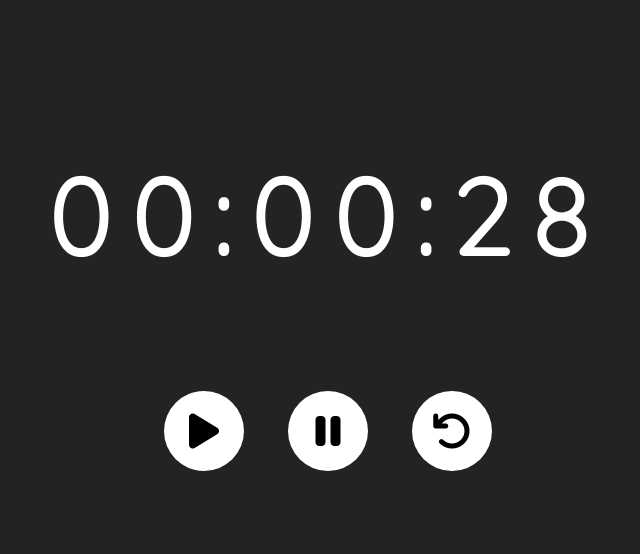
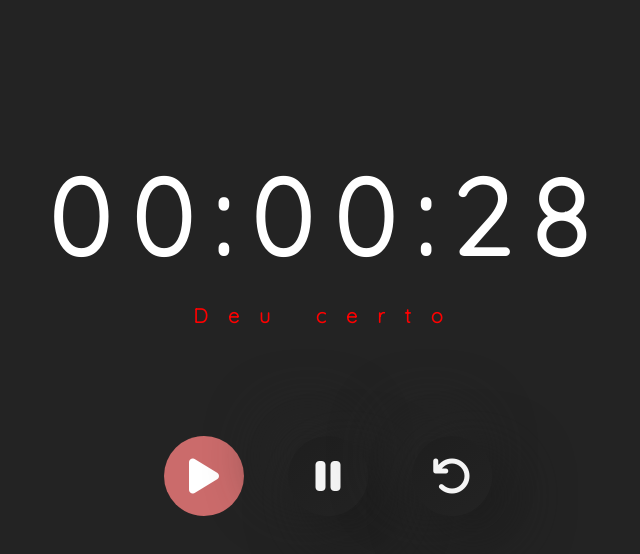
Before and after one commit to EduardoSBordin/Stopwatch, a plain HTML site: page index.html in a window 1280 px wide. Both pictures are taken after a click on the button 516 px from the left and 431 px from the top of the page. Shown: the whole page, without its empty margins (312-952 px from the left). Drawn offline with Linux system fonts and the light colour scheme.

Commit message:
Update/2.0

```diff
--- a/scripts_/stopwatch.css
+++ b/scripts_/stopwatch.css
@@ -15,21 +15,32 @@ button{
     height: 80px;
     border: none;
     border-radius: 50%;
-    background-color: white;
     padding: 20px;
-    color: black;
+    color: rgb(244, 244, 244);
     justify-content: space-between;
     margin: 20px;
     transition: 0.5s;
 }
-#pause:focus{
-    transform: scale(1.3);
+#pause , #stop{
+    border-radius: 50px;
+background: linear-gradient(145deg, #1e1e1e, #232323);
+box-shadow:  20px 20px 60px #1c1c1c,
+             -20px -20px 60px #262626;
+}
+#start{
+    background-color: rgb(255, 71, 71);
+    color: white;
 }
 #start:hover{
-    background-color: green;
-    color: white;
+    transform: scale(1.1);
 }
-
+#pause:hover, #stop:hover{
+    transform: scale(1.1);
+    border-radius: 50px;
+background: linear-gradient(145deg, #2b2b2b, #333333);
+box-shadow:  20px 20px 60px #292929,
+             -20px -20px 60px #373737;
+}
 i{
     font-size: 30pt;
 }
@@ -52,3 +63,8 @@ i{
     text-align: center;
     width: 100%;
 }
+#pTest{
+    font-size: 15pt;
+    color: red;
+    display: fixed;
+}
--- a/scripts_/stopwatch.js
+++ b/scripts_/stopwatch.js
@@ -21,19 +21,50 @@ function createTime(){
     timer = setInterval(function(){
         cron++;
         counter.innerHTML = getTime(cron);
+
+        if(cron >= 10){
+
+            let addP1 = document.createElement('p');
+            addP1.innerHTML = "Deu certo";
+            addP1.id = "pTest";
+
+            counter.appendChild(addP1);
+
+            if(cron >= 100  ){
+
+                let addP2 = document.createElement('p');
+            addP2.innerHTML = "Deu certooo";
+            addP2.id = "pTest";
+
+            addP1.remove();
+            counter.appendChild(addP2);
+            }
+
+        }
+
     }, speed)
 }
+
 
 btnStart.addEventListener('click', function(){
 
     createTime();
     btnStart.disabled = true;
+    btnStart.style.backgroundColor = "rgb(203, 107, 107)";
+
+    counter.style.color = "white";
+    counter.style.transform = "Scale(1)";
 });
 
 btnPause.addEventListener('click', function(){
 
     clearInterval(timer);
     btnStart.disabled = false;
+    btnStart.style.backgroundColor = "rgb(255, 71, 71)";
+
+    counter.style.color = "red";
+    counter.style.transition = "0.5s";
+    counter.style.transform = "Scale(1.2)";
 });
 
 btnStop.addEventListener('click', function(){
@@ -42,4 +73,8 @@ btnStop.addEventListener('click', function(){
     counter.innerHTML = "00:00:00";
     cron = 0;
     btnStart.disabled = false;
+    btnStart.style.backgroundColor = "rgb(255, 71, 71)";
+
+    counter.style.color = "white";
+    counter.style.transform = "Scale(1)";
 });
```
